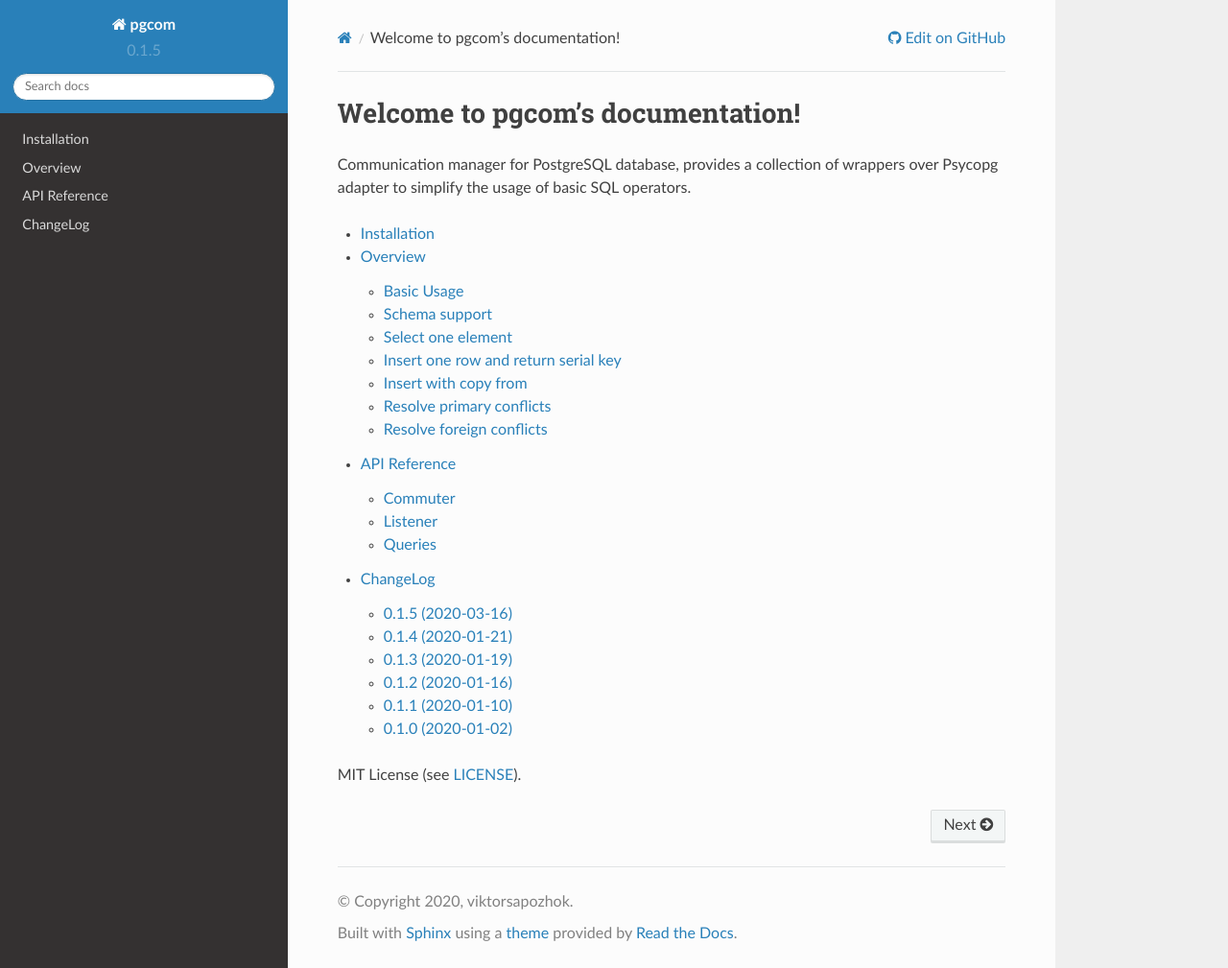
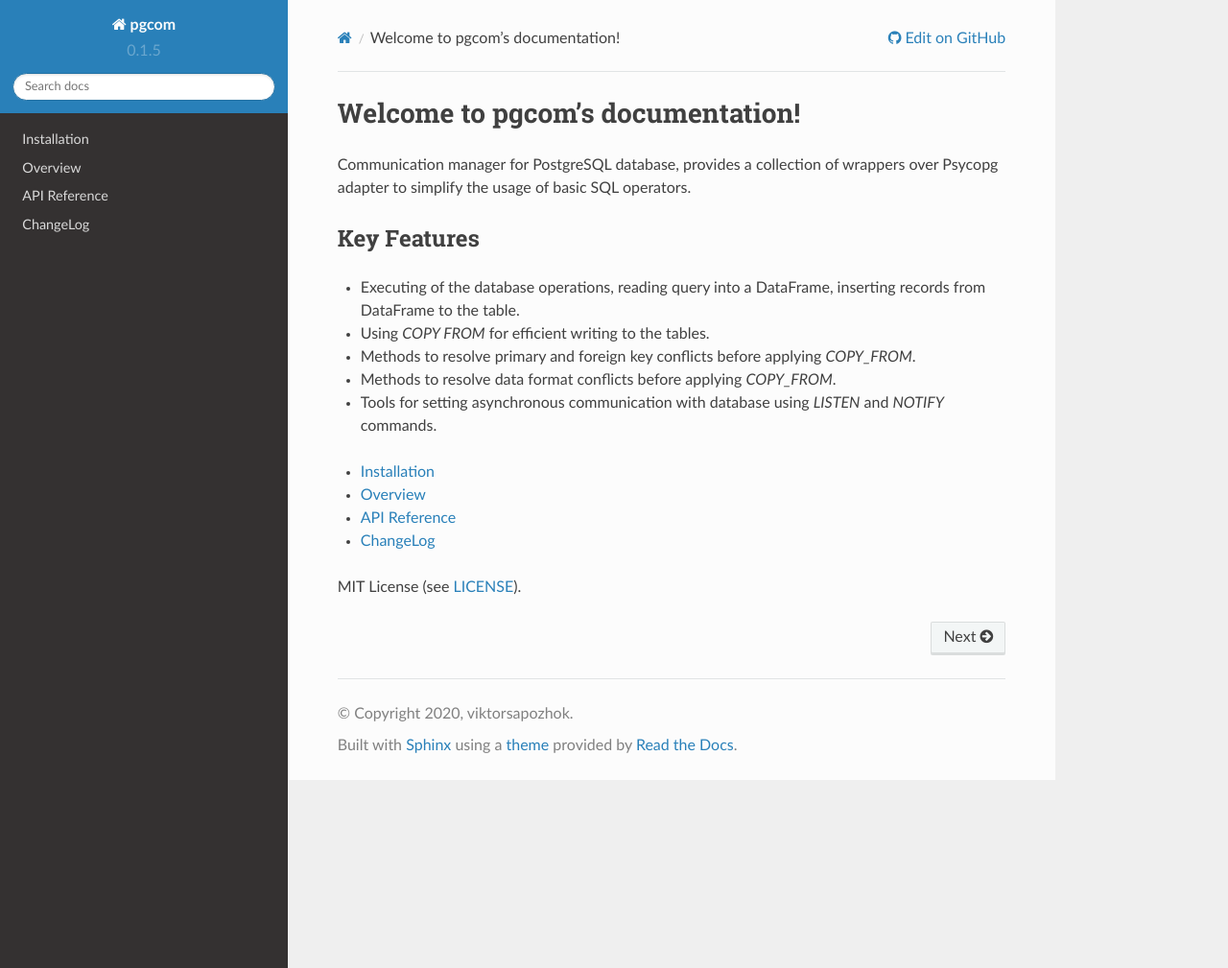
Before and after one commit to viktorsapozhok/pgcom, a Sphinx documentation site: the page built from docs/source/index.rst, in a window 1280 px wide and 1009 px high. Shown: the whole window at 96% size. Built offline with Sphinx 7.4.7 and the Read the Docs theme 2.0.0, drawn with Linux system fonts in a browser that asks for light colours; the version number is read from the project's files by our own code.

Commit message:
updated docs

```diff
--- a/docs/source/conf.py
+++ b/docs/source/conf.py
@@ -22,7 +22,6 @@
     'sphinx.ext.napoleon',
     'sphinx.ext.viewcode',
     'sphinx.ext.mathjax',
-    'sphinx_autodoc_typehints',
 ]
 
 templates_path = ['_templates']
@@ -43,4 +42,4 @@
     'conf_py_path': '/docs/source/',
 }
 
-html_static_path = ['_static']
+html_static_path = []
--- a/docs/source/index.rst
+++ b/docs/source/index.rst
@@ -4,8 +4,17 @@
 Communication manager for PostgreSQL database, provides a collection of wrappers over
 Psycopg adapter to simplify the usage of basic SQL operators.
 
+Key Features
+------------
+
+-  Executing of the database operations, reading query into a DataFrame, inserting records from DataFrame to the table.
+-  Using `COPY FROM` for efficient writing to the tables.
+-  Methods to resolve primary and foreign key conflicts before applying `COPY_FROM`.
+-  Methods to resolve data format conflicts before applying `COPY_FROM`.
+-  Tools for setting asynchronous communication with database using `LISTEN` and `NOTIFY` commands.
+
 .. toctree::
-   :maxdepth: 2
+   :maxdepth: 1
 
    installation
    overview
--- a/docs/source/reference/index.rst
+++ b/docs/source/reference/index.rst
@@ -7,3 +7,4 @@
     commuter
     listener
     queries
+    exc
--- a/setup.py
+++ b/setup.py
@@ -37,7 +37,7 @@
     ],
     extras_require={
         'sql': ['sqlalchemy>=1.3.12'],
-        'test': ['pytest', 'tox'],
+        'test': ['codecov', 'tox'],
         'docs': ['sphinx', 'sphinx_rtd_theme', 'sphinx-autodoc-typehints']
     },
     python_requires='>=3.6',
```
Also changed, not shown: README.md (+0 -1 lines), docs/source/reference/exc.rst (added, +10 -0 lines), .travis.yml.
